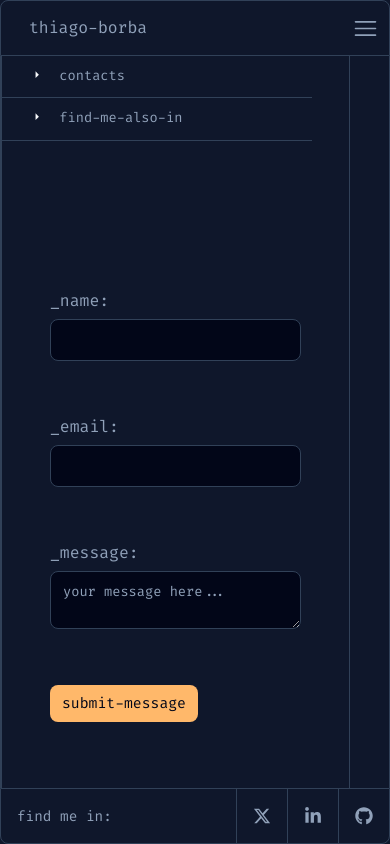
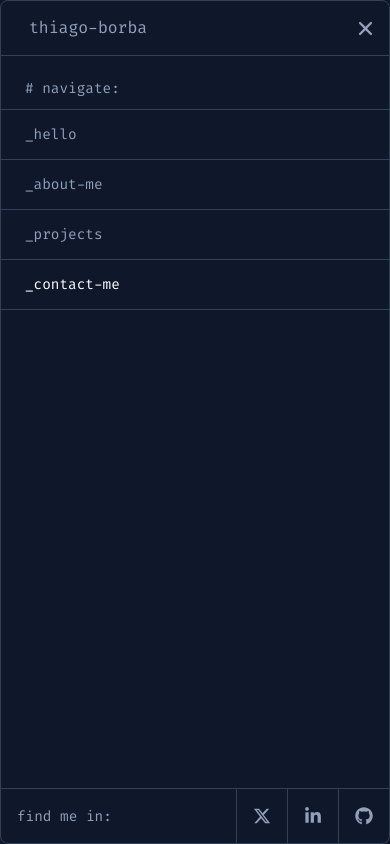
Before and after one commit to thiagoborba/portifolio-front, a Next.js app: page /contact-me in a window 390 px wide. Both pictures are taken after a click on the button 365 px from the left and 28 px from the top of the page. Built offline with nearby package versions, Linux system fonts and the light colour scheme.

Commit message:
feat: Cria a sidebar nav para telas menores

```diff
--- a/src/Components/Header/index.tsx
+++ b/src/Components/Header/index.tsx
@@ -1,24 +1,29 @@
+'use client';
+
 import './styles.scss';
+import { useState } from 'react';
 import { HeaderTabs } from '@/Components';
+import { MobileNav } from '@/Components/MobileNav';
 import { RxHamburgerMenu } from 'react-icons/rx';
-
-function Button() {
-  return (
-    <button className="header-button">
-      <RxHamburgerMenu size={25} />
-    </button>
-  );
-}
+import { IoClose } from 'react-icons/io5';
 
 export function Header() {
+  const [menuOpen, setMenuOpen] = useState(false);
+
   return (
+    <>
       <header>
         <div className="name-container">
           <span>thiago-borba</span>
-        <Button />
+          <button className="header-button" onClick={() => setMenuOpen((prev) => !prev)}>
+            {menuOpen ? <IoClose size={25} /> : <RxHamburgerMenu size={25} />}
+          </button>
         </div>
         <HeaderTabs className="header-tabs" />
       </header>
+
+      <MobileNav isOpen={menuOpen} onClose={() => setMenuOpen(false)} />
+    </>
   );
 }
 
--- /dev/null
+++ b/src/Components/MobileNav/index.tsx
@@ -0,0 +1,44 @@
+'use client';
+
+import { usePathname } from 'next/navigation';
+import { Tab } from '@/Components/Tab';
+import { ROUTES } from '@/Constants';
+import './styles.scss';
+
+interface MobileNavProps {
+  isOpen: boolean;
+  onClose: () => void;
+}
+
+export function MobileNav({ isOpen, onClose }: MobileNavProps) {
+  const pathname = usePathname();
+
+  const isHello = pathname === ROUTES.hello;
+  const isAbout = pathname === ROUTES.about;
+  const isProjects = pathname === ROUTES.projects;
+  const isContact = pathname === ROUTES.contact;
+
+  if (!isOpen) return null;
+
+  return (
+    <div className="mobile-nav">
+      <span className="mobile-nav__section"># navigate:</span>
+      <ul className="mobile-nav__links">
+        <li>
+          <Tab active={isHello} to={ROUTES.hello} label="_hello" onClick={onClose} />
+        </li>
+        <li>
+          <Tab active={isAbout} to={ROUTES.about} label="_about-me" onClick={onClose} />
+        </li>
+        <li>
+          <Tab active={isProjects} to={ROUTES.projects} label="_projects" onClick={onClose} />
+        </li>
+        <li>
+          <Tab active={isContact} to={ROUTES.contact} label="_contact-me" onClick={onClose} />
+        </li>
+      </ul>
+    </div>
+  );
+}
+
+export default MobileNav;
--- /dev/null
+++ b/src/Components/MobileNav/styles.scss
@@ -0,0 +1,51 @@
+@use '../../styles/variables';
+
+.mobile-nav {
+  position: fixed;
+  top: variables.$height-header;
+  bottom: variables.$height-header;
+  left: 0;
+  right: 0;
+  z-index: variables.$z-index-fixed;
+  background-color: variables.$primary-deep-blue;
+  display: flex;
+  flex-direction: column;
+  border-right: 1px solid variables.$lines;
+  border-left: 1px solid variables.$lines;
+
+  &__section {
+    color: variables.$secoundary-steel-blue;
+    font-size: 14px;
+    padding: 1.5rem 1.5rem 0.75rem;
+    border-bottom: 1px solid variables.$lines;
+  }
+
+  &__links {
+    list-style: none;
+    padding: 0;
+    margin: 0;
+
+    li {
+      border-bottom: 1px solid variables.$lines;
+
+      a {
+        display: block;
+        width: 100%;
+        padding: 1rem 1.5rem;
+        height: auto;
+        border: none !important;
+        font-size: 14px;
+        color: variables.$secoundary-steel-blue;
+
+        &:hover {
+          color: variables.$white;
+        }
+
+        &.-active {
+          color: variables.$white;
+          border-left: 2px solid variables.$accent-coral !important;
+        }
+      }
+    }
+  }
+}
--- a/src/Components/Tab/index.tsx
+++ b/src/Components/Tab/index.tsx
@@ -6,6 +6,7 @@ interface TabProps {
   label: string;
   active?: boolean;
   to: string;
+  onClick?: () => void;
 }
 
 export function Tab({ label, active, to, ...props }: TabProps) {
--- a/src/Components/index.tsx
+++ b/src/Components/index.tsx
@@ -8,3 +8,4 @@ export { Input } from '@/Components/Input';
 export { Textarea } from '@/Components/Textarea';
 export { Button } from '@/Components/Button';
 export { CodeCarousel } from '@/Components/CodeCarousel';
+export { MobileNav } from '@/Components/MobileNav';
```
Lines whose indentation alone changed are shown as unchanged.
